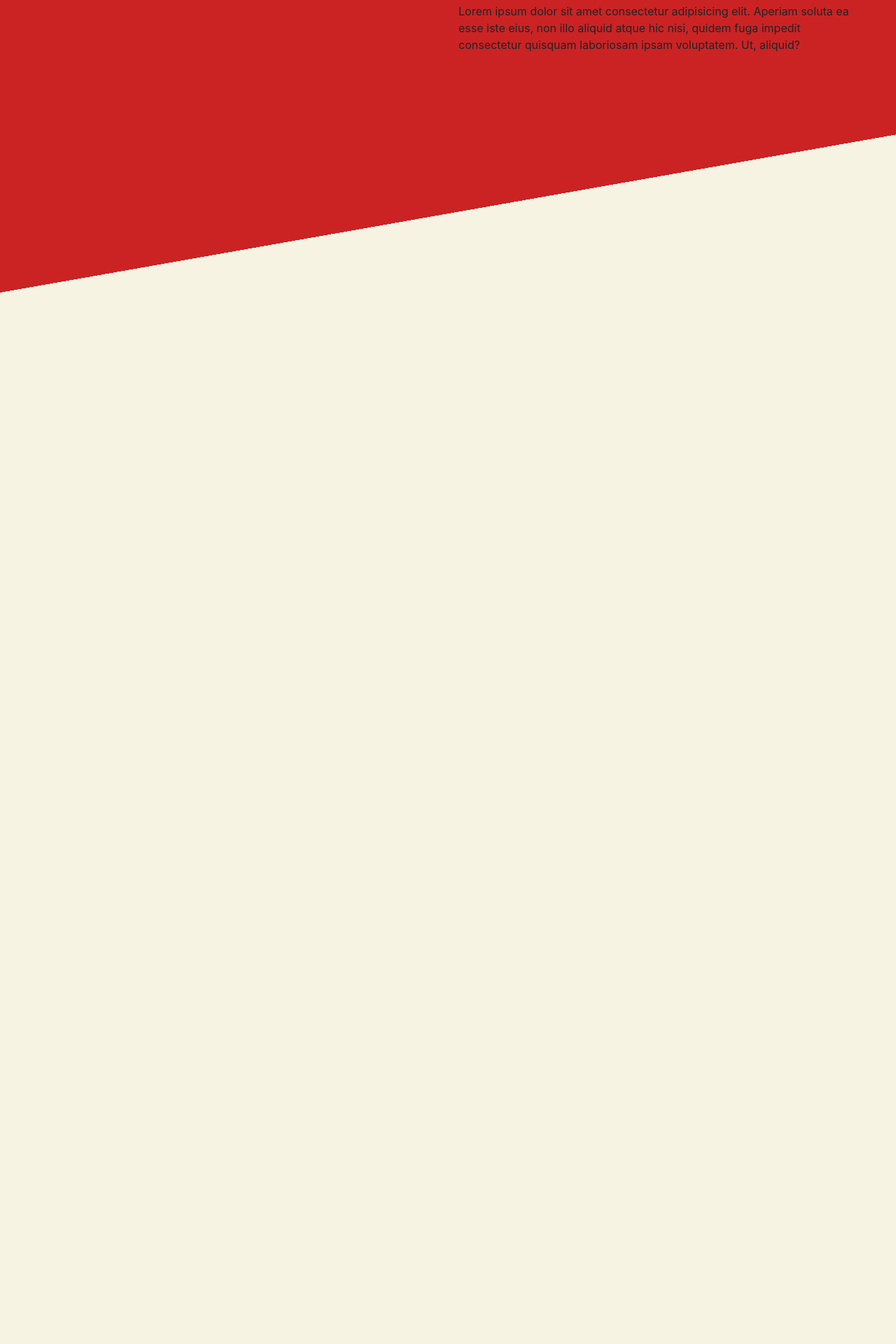
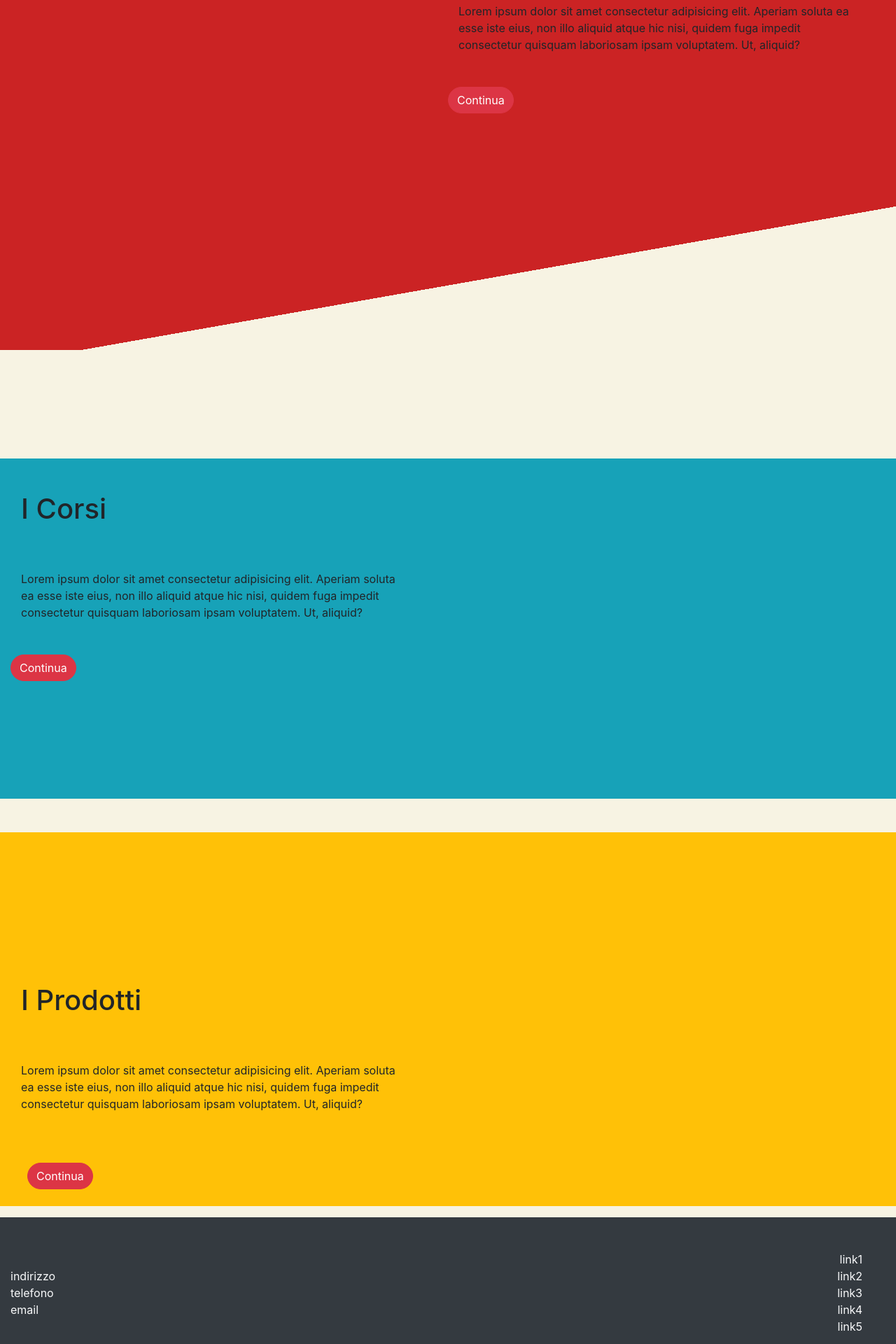
Before and after one commit to DarioElefante/barigioca, a React (Create React App) app: page / in a window 1280 px wide. Shown: the part 300-2220 px from the top of the page at 70% size. Built offline with nearby package versions, Linux system fonts and the light colour scheme.

Commit message:
Banner generali progetti creati

```diff
--- a/src/App.css
+++ b/src/App.css
@@ -13,7 +13,7 @@ html {
 body {
   margin: 0;
   padding: 0;
-  height: 100000px;
+  height: 1000px;
   background-color: var(--second-color);
   overflow-x: hidden;
 }
@@ -27,7 +27,15 @@ body {
 }
 
 .transition {
-  transition: 0.2s;
+  transition: 0.4s;
+}
+
+.filler-hg {
+  height: 100vh;
+}
+
+nav {
+  z-index: 10;
 }
 
 @media screen and (max-width: 755px) {
@@ -55,10 +63,10 @@ body {
   height: 100vh;
   background: linear-gradient(
     170deg,
-    var(--main-color) 70%,
-    var(--second-color) 0%
+    var(--main-color) 80%,
+    var(--second-color) 70%
   );
   position: absolute;
   top: 0px;
-  z-index: -2;
+  z-index: -10;
 }
--- a/src/App.js
+++ b/src/App.js
@@ -26,7 +26,7 @@ function App() {
             <Contatti />
           </Route>
         </Switch>
-        {/* <Footer /> */}
+        <Footer />
       </>
     </Router>
   );
--- a/src/components/Footer.js
+++ b/src/components/Footer.js
@@ -0,0 +1,30 @@
+const Footer = () => {
+  return (
+    <footer className="container-fluid bg-dark">
+      <div className="row py-5">
+        <div className="col-12 col-md-6">
+          <img src="" alt="" />
+          <ul className="text-light list-unstyled">
+            <li>indirizzo</li>
+            <li>telefono</li>
+            <li>email</li>
+          </ul>
+        </div>
+        <div className="col-12 col-md-6 text-right px-5">
+          <ul className="text-light list-unstyled">
+            <li>link1</li>
+            <li>link2</li>
+            <li>link3</li>
+            <li>link4</li>
+            <li>link5</li>
+          </ul>
+        </div>
+      </div>
+      <div className="row bg-main">
+        <div className="col-12 text-center">p-iva</div>
+      </div>
+    </footer>
+  );
+};
+
+export default Footer;
--- a/src/components/Nav.js
+++ b/src/components/Nav.js
@@ -6,7 +6,7 @@ function Nav() {
   const [smartmenu, setSmart] = useState(false);
 
   const navbarOnSCroll = () => {
-    if (window.scrollY >= 80) {
+    if (window.pageYOffset > 200) {
       setNav(true);
     } else {
       setNav(false);
@@ -14,10 +14,10 @@ function Nav() {
   };
 
   useEffect(() => {
-    if (window.innerWidth >= 770) {
-      window.addEventListener("scroll", navbarOnSCroll);
+    if (window.innerWidth <= 770) {
+      setNav(true);
     } else {
-      setNav(true);
+      document.addEventListener("scroll", navbarOnSCroll);
     }
   }, []);
 
--- a/src/components/Views/Corsi.js
+++ b/src/components/Views/Corsi.js
@@ -1,5 +1,41 @@
 function Corsi() {
-  return <p className="display-4">I Corsi</p>;
+  return (
+    <p className="display-4">
+      Lorem ipsum dolor sit amet consectetur adipisicing elit. Tempora iste
+      magni, officiis omnis dolore itaque eaque nulla repellendus soluta quam
+      corrupti temporibus sapiente nesciunt recusandae illum cum tempore,
+      facilis nobis? Maxime perferendis quam mollitia debitis, veniam suscipit
+      consequatur rem possimus laboriosam quibusdam nihil atque minima
+      consequuntur ullam molestias, iste repellat cumque error est nulla odio
+      nisi commodi! Sapiente, necessitatibus labore? Facilis quisquam dolor
+      ipsam laudantium recusandae architecto nulla corporis maxime dicta
+      consectetur, dolores quam sit a? Ullam, nesciunt. Aspernatur illo minima
+      saepe vitae adipisci quisquam odit id pariatur, dolores ullam. Veritatis,
+      beatae natus a quia temporibus perspiciatis amet quod enim deleniti
+      eligendi assumenda quidem id soluta quae porro consequatur. Molestiae
+      ducimus dignissimos error facilis ut nam enim quod placeat vero. Maxime
+      tempore, molestias repudiandae quis ullam dolorum laboriosam ea veniam nam
+      doloribus porro eos similique dolores doloremque nihil labore
+      necessitatibus repellat animi numquam ut quaerat quam dolore voluptas
+      ipsam? Et. Necessitatibus nostrum voluptate tenetur sequi atque optio sit
+      vel minima enim voluptatibus iste consequatur debitis recusandae, numquam
+      in laboriosam a placeat natus? Aliquid illo ratione quam. Corrupti vitae
+      perspiciatis eligendi. Rem modi aliquam officia voluptatibus saepe, nemo
+      quae. Natus sequi neque fugit eligendi dignissimos? Aperiam, inventore
+      libero magni officia accusamus neque ipsam quod suscipit. Saepe inventore
+      recusandae suscipit non explicabo? Earum tempora ratione debitis molestiae
+      commodi quae explicabo reprehenderit labore neque, quam ipsam omnis?
+      Eveniet cupiditate rerum, nemo minima beatae nobis animi aspernatur earum
+      soluta ratione exercitationem ullam, molestiae ipsa? Distinctio animi a
+      reprehenderit quisquam dolor consequuntur at corporis ratione non
+      adipisci, pariatur quaerat perferendis eligendi quasi dicta ea deserunt
+      aliquam repellendus aliquid recusandae. Placeat laudantium nihil esse
+      sapiente soluta? Saepe asperiores accusamus nobis, quidem, reprehenderit
+      temporibus sint, neque a vel ipsum eveniet eos voluptatum ex at officia.
+      Molestiae, aut odit? Consectetur, dicta amet? Perspiciatis, odit
+      similique. Consequatur, error. Cumque!
+    </p>
+  );
 }
 
 export default Corsi;
--- a/src/components/Views/Progetto.js
+++ b/src/components/Views/Progetto.js
@@ -1,5 +1,18 @@
+import { useState } from "react";
+
 function Progetto() {
+  const [filler, setFiller] = useState(true);
+
+  document.addEventListener("scroll", function () {
+    if (window.pageXOffset > window.pageYOffset > 200) {
+      setFiller(!filler);
+    }
+  });
+
   return (
+    <>
+      <above>
+        <div className={filler ? "filler-hg" : "d-none"}></div>
         <div className="container-fluid above">
           <div className="row my-5 py-5">
             <div className="col-6">
@@ -9,13 +22,66 @@ function Progetto() {
               <h1 className="mt-5 pt-5">Il progetto</h1>
               <p className=" mr-5 mt-3 pt-5">
                 Lorem ipsum dolor sit amet consectetur adipisicing elit. Aperiam
-            soluta ea esse iste eius, non illo aliquid atque hic nisi, quidem
-            fuga impedit consectetur quisquam laboriosam ipsam voluptatem. Ut,
-            aliquid?
+                soluta ea esse iste eius, non illo aliquid atque hic nisi,
+                quidem fuga impedit consectetur quisquam laboriosam ipsam
+                voluptatem. Ut, aliquid?
+                <div className="row mt-5">
+                  <a href="#" className="btn btn-danger rounded-pill">
+                    Continua
+                  </a>
+                </div>
               </p>
             </div>
           </div>
         </div>
+      </above>
+      <section>
+        <div className="container-fluid bg-info">
+          <div className="col-6">
+            <h1 className="mt-5 pt-5">I Corsi</h1>
+            <p className=" mr-5 mt-3 pt-5">
+              Lorem ipsum dolor sit amet consectetur adipisicing elit. Aperiam
+              soluta ea esse iste eius, non illo aliquid atque hic nisi, quidem
+              fuga impedit consectetur quisquam laboriosam ipsam voluptatem. Ut,
+              aliquid?
+              <div className="row mt-5">
+                <a href="#" className="btn btn-danger rounded-pill">
+                  Continua
+                </a>
+              </div>
+            </p>
+          </div>
+          <div className="row my-5 py-5">
+            <div className="col-6">
+              <img src="" alt="" />
+            </div>
+          </div>
+        </div>
+      </section>
+      <section>
+        <div className="container-fluid bg-warning">
+          <div className="row my-5 py-5">
+            <div className="col-6">
+              <img src="" alt="" />
+            </div>
+          </div>
+          <div className="col-6">
+            <h1 className="mt-5 pt-5">I Prodotti</h1>
+            <p className=" mr-5 mt-3 pt-5">
+              Lorem ipsum dolor sit amet consectetur adipisicing elit. Aperiam
+              soluta ea esse iste eius, non illo aliquid atque hic nisi, quidem
+              fuga impedit consectetur quisquam laboriosam ipsam voluptatem. Ut,
+              aliquid?
+              <div className="row mt-5 p-4">
+                <a href="#" className="btn btn-danger rounded-pill">
+                  Continua
+                </a>
+              </div>
+            </p>
+          </div>
+        </div>
+      </section>
+    </>
   );
 }
 
```
Lines whose indentation alone changed are shown as unchanged.
